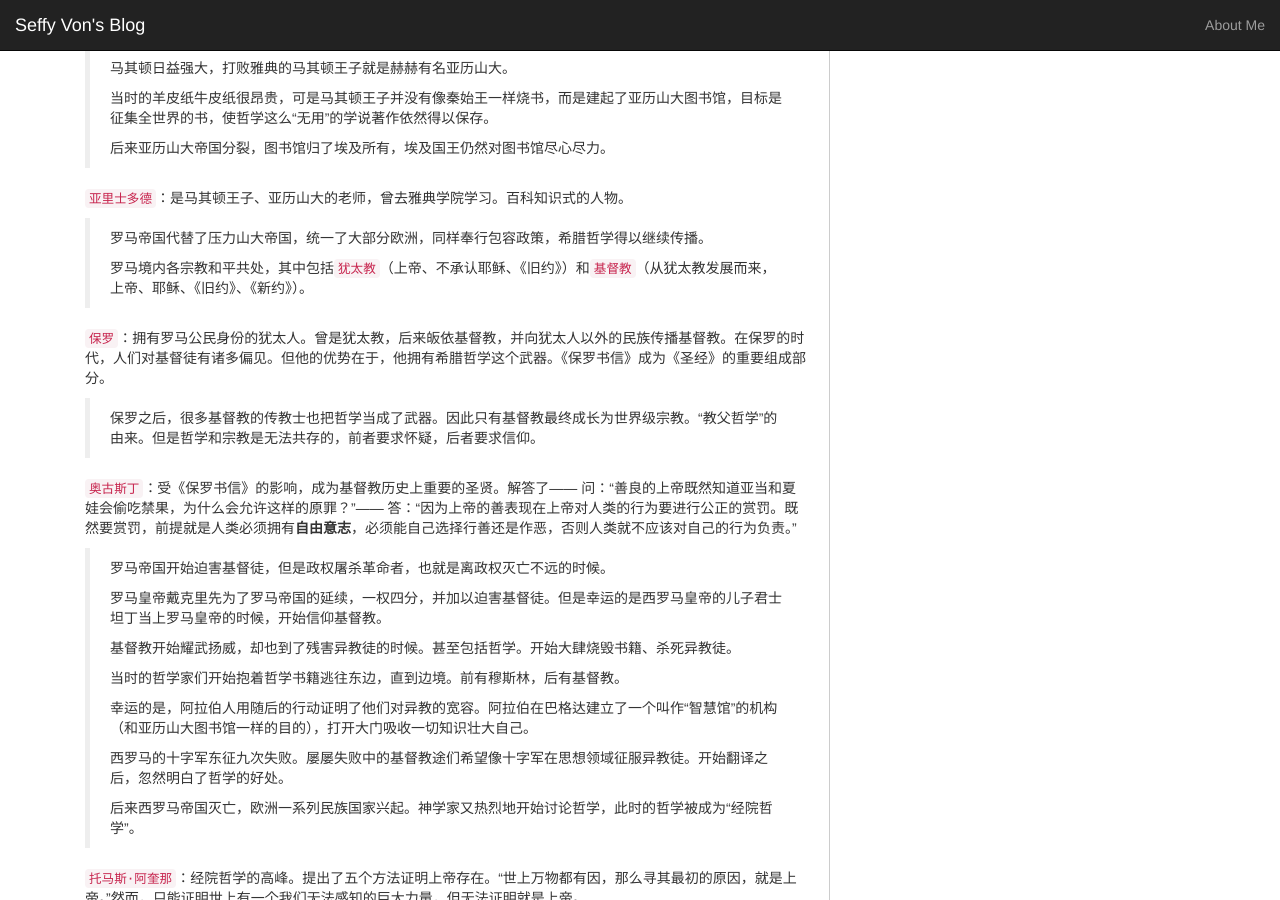
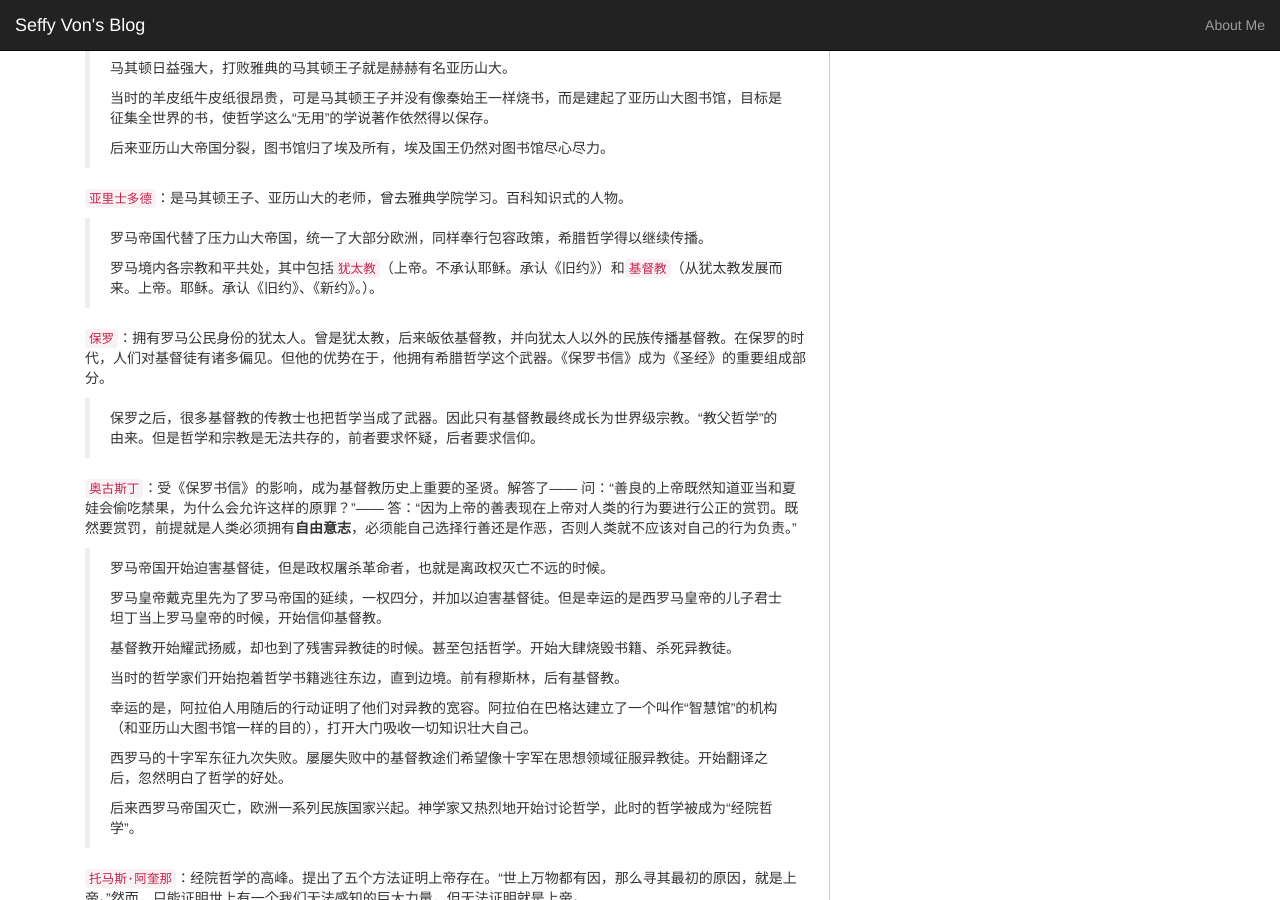
Before and after one commit to SeffyVon/SeffyVon.github.io, a Jekyll site: the page built from _posts/2015-01-05-What-have-the-phylosophers-been-doing.md, in a window 1280 px wide and 900 px high, scrolled down 419 px. Built offline with Jekyll 4.4.1, drawn with Linux system fonts in a browser that asks for light colours; nearby versions of some CDN libraries; comment, search, counter and statistics services are not loaded.

Commit message:
post update

```diff
--- a/_posts/2015-01-05-What-have-the-phylosophers-been-doing.md
+++ b/_posts/2015-01-05-What-have-the-phylosophers-been-doing.md
@@ -29,7 +29,7 @@ categories: digest
 
 >罗马帝国代替了压力山大帝国，统一了大部分欧洲，同样奉行包容政策，希腊哲学得以继续传播。
 >
->罗马境内各宗教和平共处，其中包括`犹太教`（上帝、不承认耶稣、《旧约》）和`基督教`（从犹太教发展而来，上帝、耶稣、《旧约》、《新约》）。
+>罗马境内各宗教和平共处，其中包括`犹太教`（上帝。不承认耶稣。承认《旧约》）和`基督教`（从犹太教发展而来。上帝。耶稣。承认《旧约》、《新约》。）。
 
 `保罗`：拥有罗马公民身份的犹太人。曾是犹太教，后来皈依基督教，并向犹太人以外的民族传播基督教。在保罗的时代，人们对基督徒有诸多偏见。但他的优势在于，他拥有希腊哲学这个武器。《保罗书信》成为《圣经》的重要组成部分。
 
```
